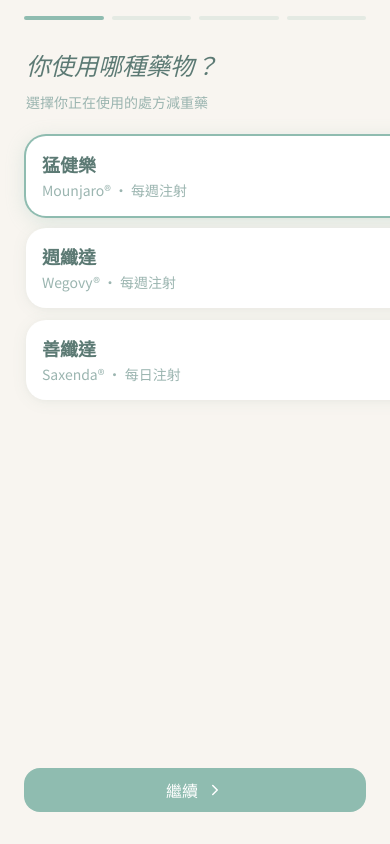
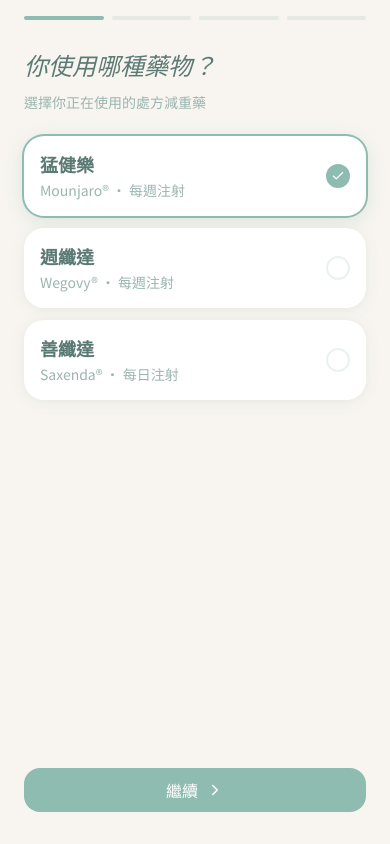
Before and after one commit to junzhi1117-web/slimly, a React (Vite) app: page / in a window 390 px wide. Built offline with nearby package versions, Linux system fonts and the light colour scheme; no server answers.

Commit message:
fix: mobile responsive — fix onboarding slide overflow + weekday grid + safe-area

```diff
--- a/src/index.css
+++ b/src/index.css
@@ -22,6 +22,11 @@
   color: var(--color-deep);
   font-family: var(--font-sans);
   -webkit-font-smoothing: antialiased;
+}
+
+html, body {
+  overflow-x: hidden;
+  max-width: 100vw;
 }
 
 h1, h2, h3, .font-serif {
--- a/src/pages/OnboardingPage.tsx
+++ b/src/pages/OnboardingPage.tsx
@@ -101,7 +101,7 @@
   }
 
   return (
-    <div className="min-h-screen bg-[var(--color-bg)] flex flex-col">
+    <div className="min-h-screen bg-[var(--color-bg)] flex flex-col overflow-hidden">
       {/* Progress bar */}
       <div className="px-6 pt-[env(safe-area-inset-top)] mt-4">
         <div className="flex gap-2">
@@ -117,13 +117,13 @@
       </div>
 
       {/* Content area with slide animation */}
-      <div className="flex-1 px-6 py-8 overflow-hidden">
+      <div className="flex-1 py-8 overflow-hidden">
         <div
-          className="flex transition-transform duration-300 ease-out"
-          style={{ transform: `translateX(-${step * 100}%)`, width: '400%' }}
+          className="flex transition-transform duration-300 ease-out h-full"
+          style={{ transform: `translateX(calc(-${step} * 100vw))`, width: '400vw' }}
         >
           {/* Step 1 — 選藥物 */}
-          <div className="w-full shrink-0 px-0.5">
+          <div className="w-screen shrink-0 px-6 overflow-y-auto">
             <h1 className="text-2xl font-serif italic text-[var(--color-deep)] mb-2">
               你使用哪種藥物？
             </h1>
@@ -167,7 +167,7 @@
           </div>
 
           {/* Step 2 — 劑量與時間 */}
-          <div className="w-full shrink-0 px-0.5">
+          <div className="w-screen shrink-0 px-6 overflow-y-auto">
             <h1 className="text-2xl font-serif italic text-[var(--color-deep)] mb-2">
               設定你的劑量與時間
             </h1>
@@ -205,13 +205,13 @@
                   {med.frequency === 'weekly' ? '每週注射日' : '注射頻率'}
                 </label>
                 {med.frequency === 'weekly' ? (
-                  <div className="flex gap-2">
+                  <div className="grid grid-cols-7 gap-1.5">
                     {WEEKDAY_LABELS.map((label, i) => (
                       <button
                         key={i}
                         type="button"
                         onClick={() => setInjectionDay(i)}
-                        className={`w-10 h-10 rounded-full text-sm transition-all ${
+                        className={`aspect-square rounded-full text-sm transition-all flex items-center justify-center ${
                           injectionDay === i
                             ? 'bg-[var(--color-sage)] text-white'
                             : 'bg-[var(--color-surface)] border border-[var(--color-border)]'
@@ -244,7 +244,7 @@
           </div>
 
           {/* Step 3 — 體重目標 */}
-          <div className="w-full shrink-0 px-0.5">
+          <div className="w-screen shrink-0 px-6 overflow-y-auto">
             <h1 className="text-2xl font-serif italic text-[var(--color-deep)] mb-2">
               設定你的體重目標
             </h1>
@@ -298,7 +298,7 @@
           </div>
 
           {/* Step 4 — 建立帳號 */}
-          <div className="w-full shrink-0 px-0.5">
+          <div className="w-screen shrink-0 px-6 overflow-y-auto">
             <h1 className="text-2xl font-serif italic text-[var(--color-deep)] mb-2">
               建立帳號，安全保存
             </h1>
@@ -372,7 +372,7 @@
       </div>
 
       {/* Bottom navigation */}
-      <div className="px-6 pb-8 pb-[max(2rem,env(safe-area-inset-bottom))] flex gap-3">
+      <div className="px-6 pb-[max(2rem,env(safe-area-inset-bottom))] pt-4 flex gap-3 bg-[var(--color-bg)]">
         {step > 0 && (
           <Button variant="ghost" onClick={prev} className="px-4">
             <ChevronLeft size={20} />
```
Also changed, not shown: 1 other file (tests, documents, lock files or other folders).
